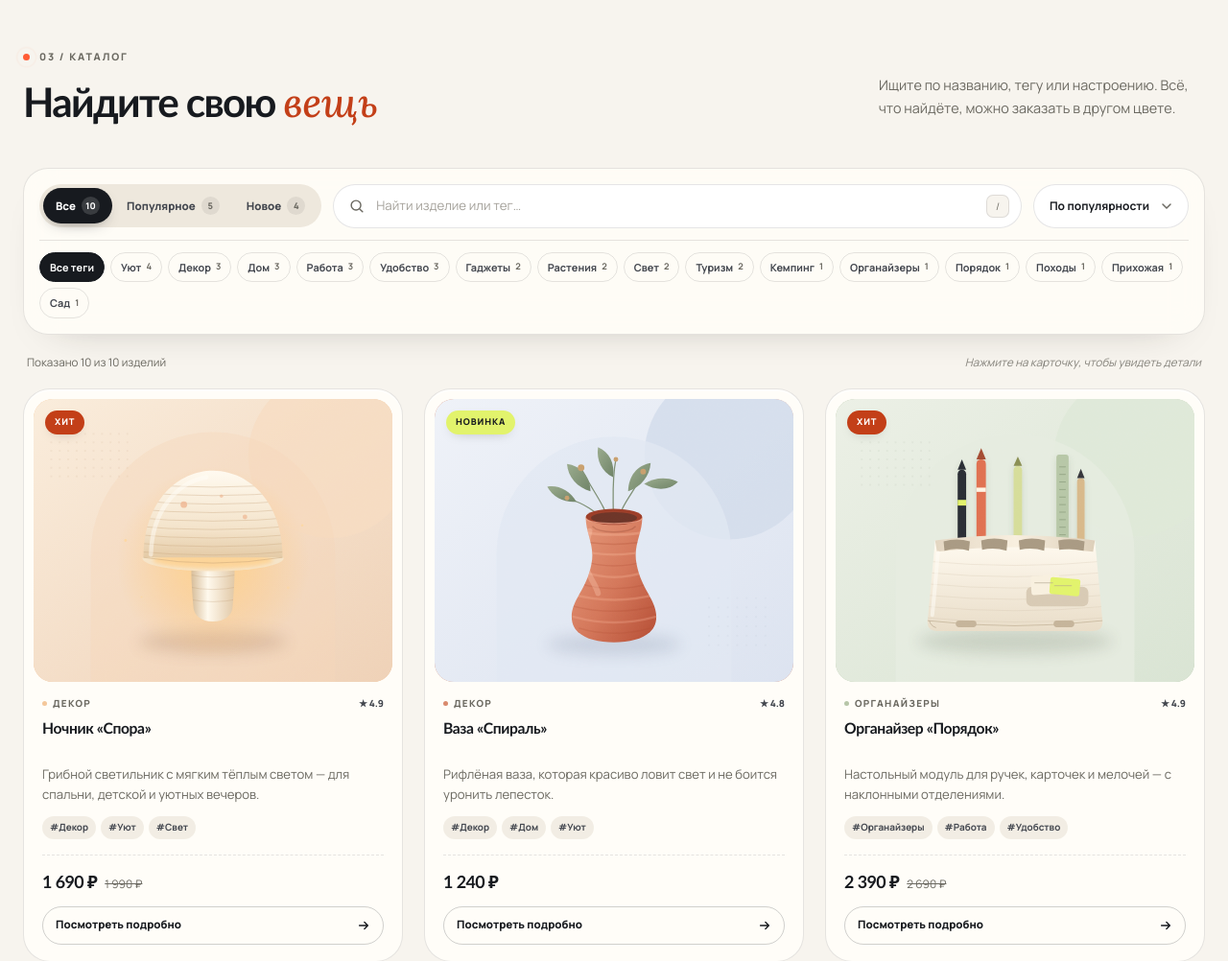
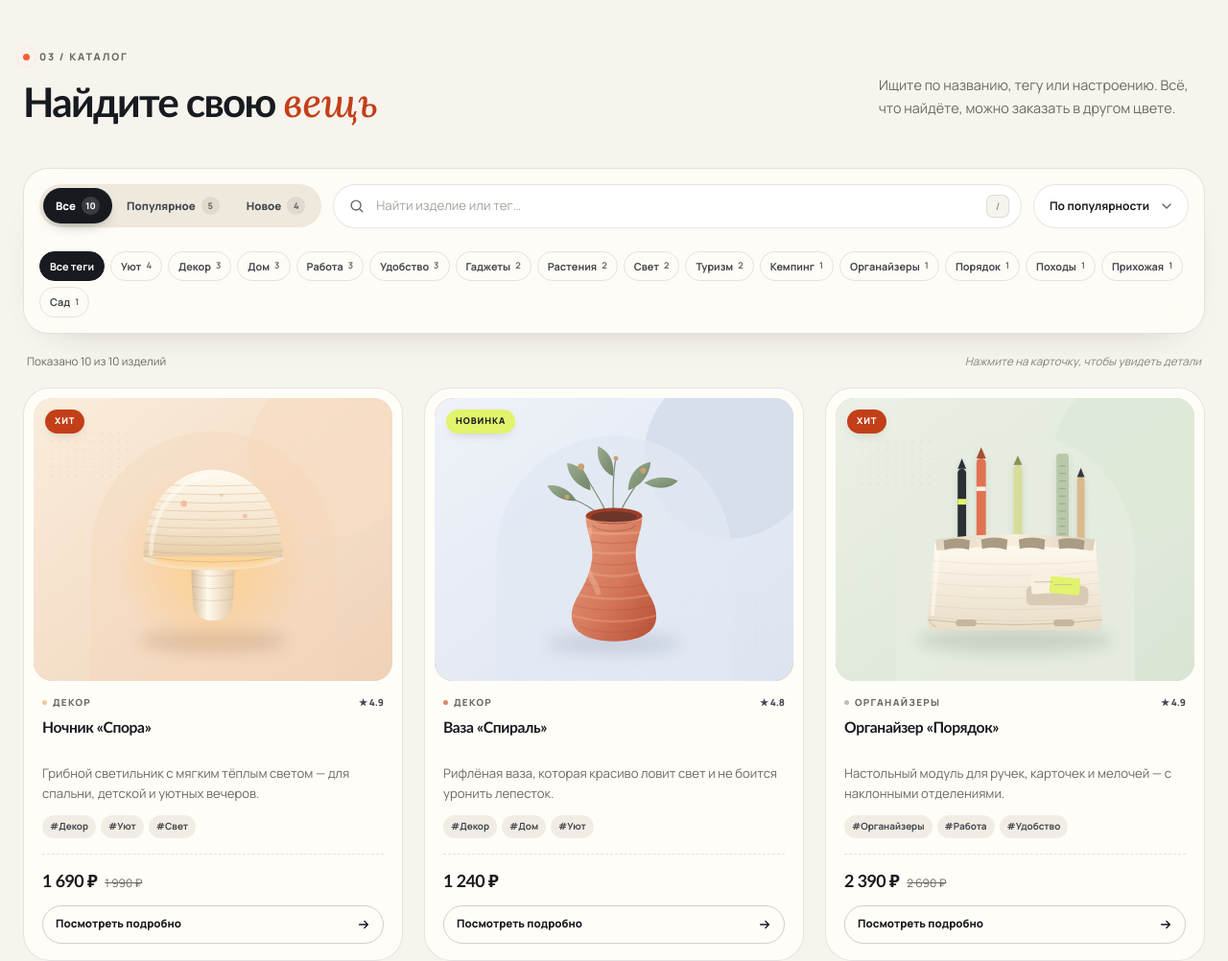
Before and after one commit to SKonstantinA/3d_sloy_site, a Flask app: page / in a window 1280 px wide. Shown: the part 2876-3878 px from the top of the page at 96% size. Run offline with Flask 3, Linux system fonts and the light colour scheme; some web fonts are replaced.

Commit message:
Убран разделитель между поиском и тегами

```diff
--- a/static/style.css
+++ b/static/style.css
@@ -1762,7 +1762,6 @@ p {
   gap: 10px;
   margin-top: 12px;
   padding-top: 12px;
-  border-top: 1px solid var(--line);
 }
 
 .tag-list {
```
